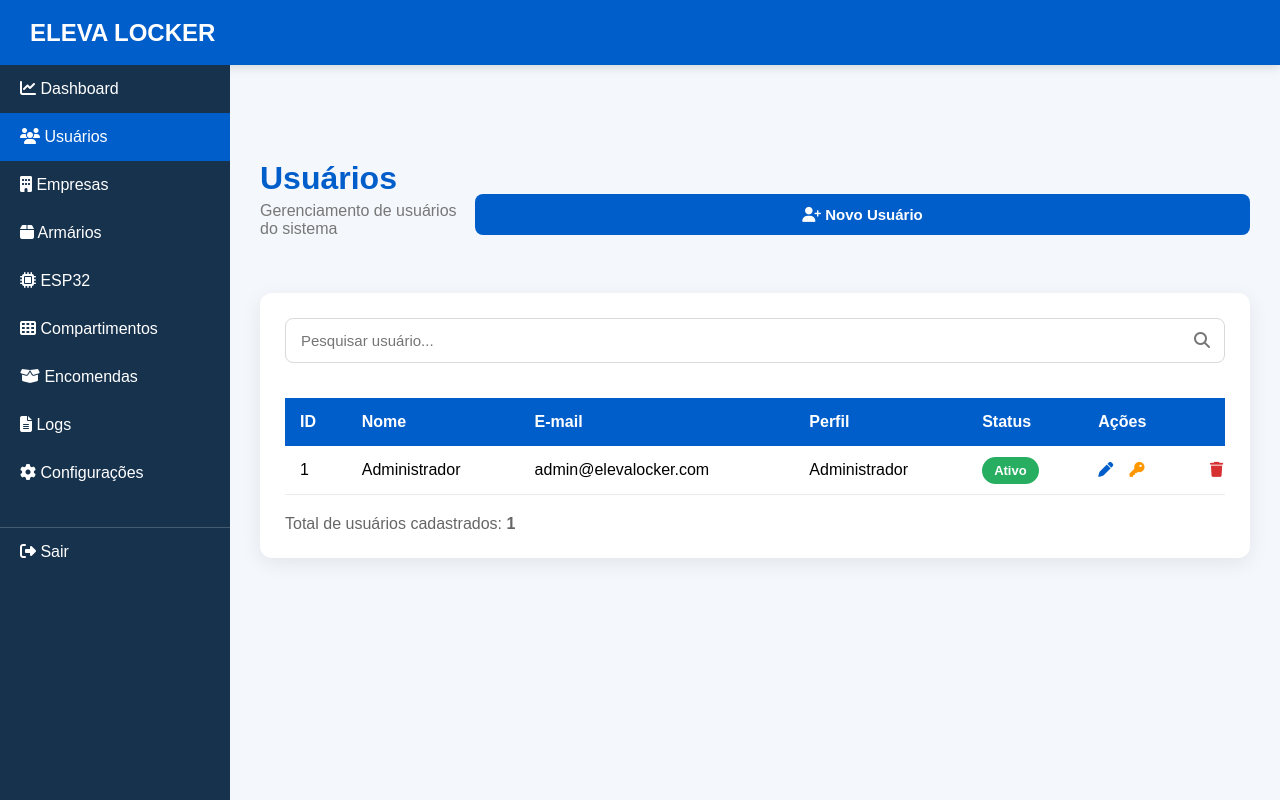
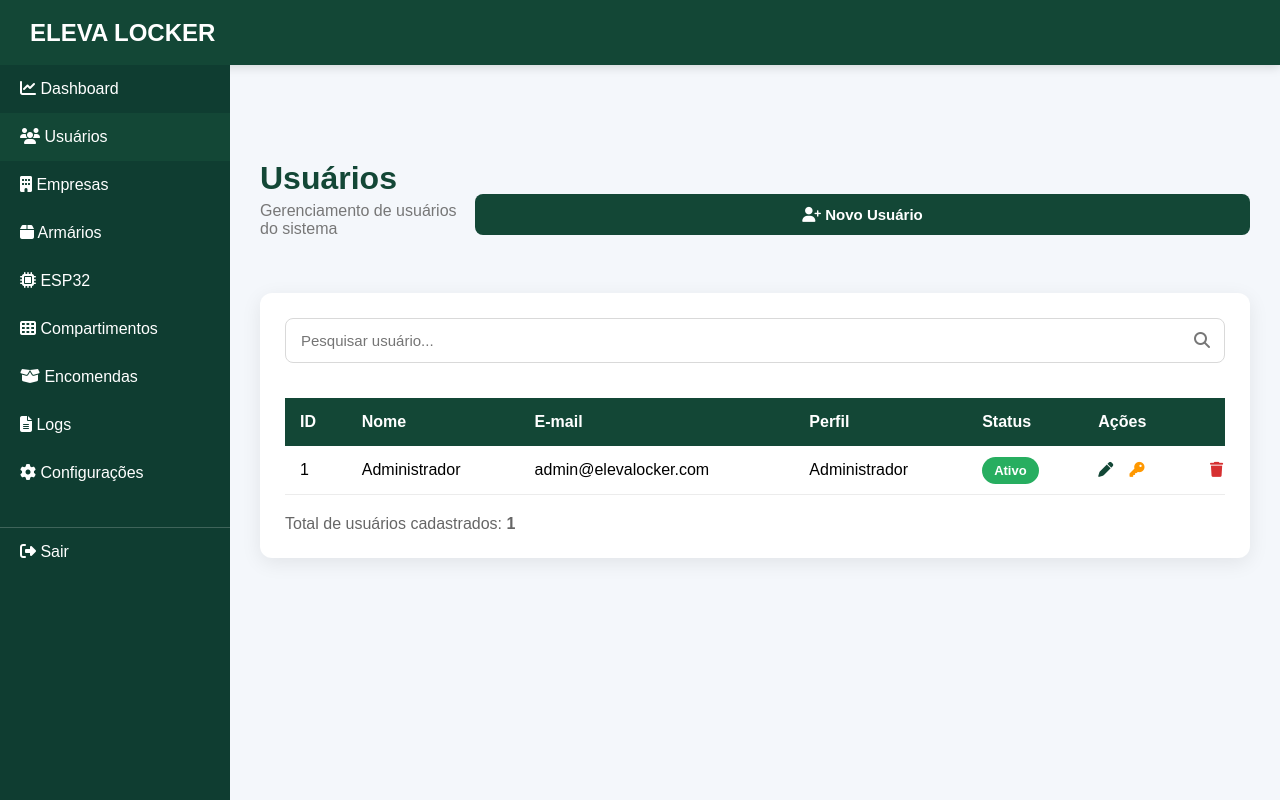
Before and after one commit to sandrodemoraes/eleva-locker, a Flask app: page /usuarios in a window 1280 px wide. Run offline with Flask 3, Linux system fonts and the light colour scheme; the visitor is signed in with stand-in values (Sample User, id 1); data comes from the database, SQL or seed files in the repository; some libraries are stand-ins or nearby versions.

Commit message:
fix(ui): verde Eleva no totem, usuários e telas legadas
- Totem: gradiente verde (#0f3d31 → #134736 → #1a6b54)
- Usuários/Empresas/base: remove azul #005ecb da navbar, menu e botões
- Login: fundo verde; manifest e QR code alinhados à marca

Co-authored-by: sandrodemoraes <sandrodemoraes@users.noreply.github.com>

```diff
--- a/services/qrcode_service.py
+++ b/services/qrcode_service.py
@@ -23,7 +23,7 @@ class QrcodeService:
         qr.add_data(conteudo)
         qr.make(fit=True)
 
-        img = qr.make_image(fill_color="#0f3d75", back_color="white")
+        img = qr.make_image(fill_color="#134736", back_color="white")
 
         buffer = io.BytesIO()
         img.save(buffer, format="PNG")
--- a/static/css/layout.css
+++ b/static/css/layout.css
@@ -419,7 +419,7 @@ a{
 
 .usuario small{
 
-    color:#d5dff0;
+    color:rgba(255,255,255,.65);
 
     display:block;
 
--- a/static/css/totem.css
+++ b/static/css/totem.css
@@ -4,7 +4,7 @@
 html,body{
     height:100%;
     font-family:"Segoe UI",system-ui,sans-serif;
-    background:linear-gradient(160deg,#0f3d75 0%,#1a5fae 50%,#2563eb 100%);
+    background:linear-gradient(160deg,#0f3d31 0%,#134736 45%,#1a6b54 100%);
     color:#fff;
     overflow:hidden;
     user-select:none;
--- a/static/style.css
+++ b/static/style.css
@@ -2,7 +2,8 @@ body{
     margin:0;
     padding:0;
     font-family:Arial, Helvetica, sans-serif;
-    background:#f4f6f9;
+    background:linear-gradient(145deg,#0F3D31 0%,#134736 50%,#2D8A6E 100%);
+    min-height:100vh;
 }
 
 .login-box{
--- a/templates/base.html
+++ b/templates/base.html
@@ -28,7 +28,7 @@ body{
 
     height:70px;
 
-    background:#005ecb;
+    background:#134736;
 
     display:flex;
 
@@ -60,7 +60,7 @@ body{
 
     width:250px;
 
-    background:#003f88;
+    background:#0F3D31;
 
     color:white;
 
@@ -84,7 +84,7 @@ body{
 
 .sidebar a:hover{
 
-    background:#005ecb;
+    background:#134736;
 
 }
 
--- a/templates/relatorios.html
+++ b/templates/relatorios.html
@@ -10,7 +10,7 @@
 @media(max-width:900px){.chart-grid{grid-template-columns:1fr;}}
 .kpi-row{display:grid;grid-template-columns:repeat(auto-fit,minmax(160px,1fr));gap:15px;margin-bottom:25px;}
 .kpi{background:#fff;border-radius:12px;padding:18px;text-align:center;box-shadow:0 2px 8px rgba(0,0,0,.06);}
-.kpi .val{font-size:2rem;font-weight:700;color:#2563eb;}
+.kpi .val{font-size:2rem;font-weight:700;color:#134736;}
 .kpi .lbl{color:#666;font-size:.9rem;margin-top:5px;}
 </style>
 {% endblock %}
@@ -67,7 +67,7 @@ new Chart(document.getElementById('chartEncomendas'), {
     type: 'line',
     data: {
         labels: dias,
-        datasets: [{ label: 'Encomendas', data: totais, borderColor: '#2563eb', tension: 0.3, fill: false }]
+        datasets: [{ label: 'Encomendas', data: totais, borderColor: '#2D8A6E', tension: 0.3, fill: false }]
     },
     options: { responsive: true, plugins: { legend: { display: false } } }
 });
--- a/templates/usuarios.html
+++ b/templates/usuarios.html
@@ -29,7 +29,7 @@
         .topo{
             width:100%;
             height:65px;
-            background:#005ecb;
+            background:#134736;
             color:#fff;
             display:flex;
             align-items:center;
@@ -46,7 +46,7 @@
             top:65px;
             left:0;
             bottom:0;
-            background:#17324d;
+            background:#0F3D31;
             overflow:auto;
 
         }
@@ -63,7 +63,7 @@
 
         .menu a:hover{
 
-            background:#005ecb;
+            background:#134736;
 
         }
 
@@ -93,7 +93,7 @@
 
         .cabecalho h1{
 
-            color:#005ecb;
+            color:#134736;
             font-size:32px;
             margin-bottom:5px;
 
@@ -107,7 +107,7 @@
 
         .btn{
 
-            background:#005ecb;
+            background:#134736;
             color:#fff;
             border:none;
             border-radius:8px;
@@ -121,7 +121,7 @@
 
         .btn:hover{
 
-            background:#004aa2;
+            background:#0F3D31;
 
         }
 
@@ -178,7 +178,7 @@
 
         thead{
 
-            background:#005ecb;
+            background:#134736;
             color:#fff;
 
         }
@@ -199,7 +199,7 @@
 
         tbody tr:hover{
 
-            background:#f6fbff;
+            background:#f0f7f4;
 
         }
 
@@ -241,7 +241,7 @@
 
         .editar{
 
-            color:#005ecb;
+            color:#134736;
 
         }
 
@@ -328,7 +328,7 @@
 
         .modal h2{
 
-            color:#005ecb;
+            color:#134736;
             margin-bottom:20px;
 
         }
@@ -404,7 +404,7 @@
         <i class="fa-solid fa-chart-line"></i> Dashboard
     </a>
 
-    <a href="/usuarios" style="background:#005ecb;">
+    <a href="/usuarios" style="background:#134736;">
     <i class="fa-solid fa-users"></i> Usuários
 </a>
 
```
Also changed, not shown: templates/empresas.html (+10 -10 lines), static/manifest.json.
